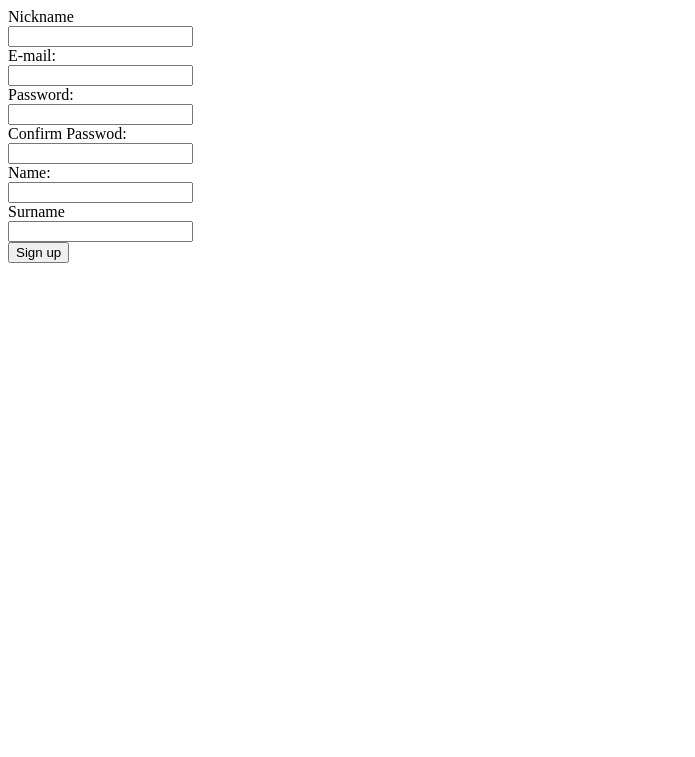
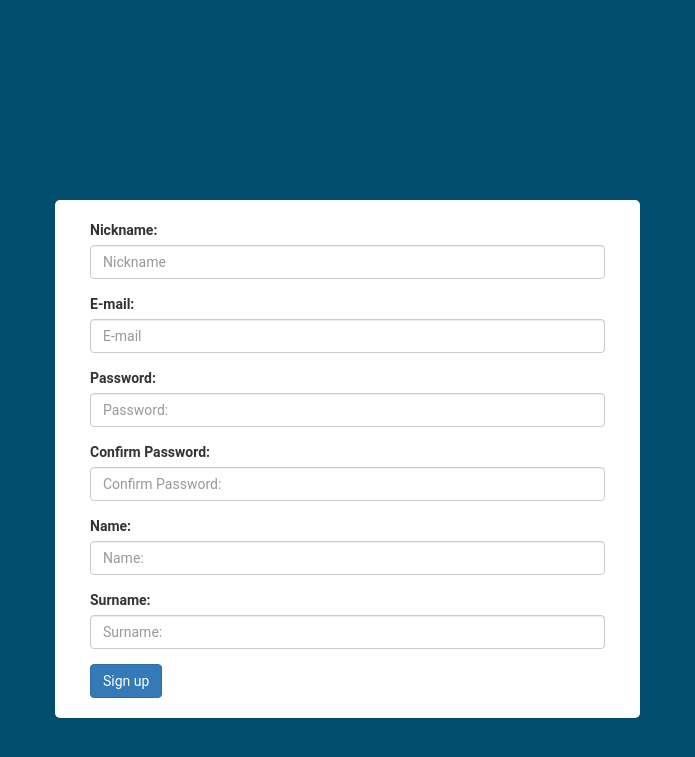
Before and after one commit to PiotrSiarkiewicz/PGSProject, a PHP site: page /PGSProject/signup.php in a window 1280 px wide. Shown: the top 757 px of the page, without its empty margins (0-695 px from the left). Run offline with PHP 8.4, Linux system fonts and the light colour scheme; some libraries are stand-ins or nearby versions.

Commit message:
Add files via upload

```diff
--- a/PGSProject/Content/site.css
+++ b/PGSProject/Content/site.css
@@ -85,6 +85,5 @@ body {
     cursor: pointer;
 }
 .card--logo {
-    background-color: #0af0f0;
-
+    background-color: #024e70;
 }
--- a/PGSProject/connect.php
+++ b/PGSProject/connect.php
@@ -2,7 +2,7 @@
 
 	$host = "localhost";
 	$db_user = "root";
-	$db_password = "123";
+	$db_password = "";
 	$db_name = "survey";
 
 ?>
--- a/PGSProject/signup.php
+++ b/PGSProject/signup.php
@@ -150,7 +150,10 @@
 	<meta charset="utf-8" />
     <meta http-equiv="X-UA-Compatible" content="IE=edge,chrome=1" />
     <title>Survey</title>
+    <link href="Content/bootstrap.css" rel="stylesheet" />
 
+    <link rel="stylesheet" href="https://maxcdn.bootstrapcdn.com/font-awesome/4.4.0/css/font-awesome.min.css">
+    <link href="Content/site.css" rel="stylesheet" />
 
     <style>
 	.error
@@ -163,9 +166,24 @@
 
 </head>
 
-<body>
+<body class="card--logo">
+<div class="container">
+    <header class="row ">
+        <br><br><br><br><br><br><br><br><br><br>
+
+    </header>
+    <main class="row">
+        <div class="col-md-6 card--white">
+            <div class="container-fluid">
                 <form method="post">
-			Nickname <br/> <input type="text" name="nick"/> <br/>
+
+                    <div class="row">
+                        <div class="col-md-12 form-group">
+                            <label for="nickname" >Nickname:</label>
+                            <input  type="text" class="form-control" id="nickname" name="nick" placeholder="Nickname"></input>
+                        </div>
+                    </div>
+
 
                     <?php
                     if(isset($_SESSION['e_nick']))
@@ -174,8 +192,13 @@
                         unset($_SESSION['e_nick']);
                     }
                     ?>
+                    <div class="row">
+                        <div class="col-md-12 form-group">
+                            <label for="mail" >E-mail:</label>
+                            <input  type="text" class="form-control" id="mail" name="email" placeholder="E-mail"></input>
+                        </div>
+                    </div>
 
-			E-mail: <br/> <input type="text" name="email"/> <br/>
 
                     <?php
                     if(isset($_SESSION['e_email']))
@@ -185,7 +208,14 @@
                     }
                     ?>
 
-			Password: <br/> <input type="password" name="pass1"/> <br/>
+                    <div class="row">
+                        <div class="col-md-12 form-group">
+                            <label for="pass" >Password:</label>
+                            <input  type="password" class="form-control" id="pass" name="pass1" placeholder="Password:"></input>
+                        </div>
+                    </div>
+
+
                     <?php
                     if(isset($_SESSION['e_pass']))
                     {
@@ -193,10 +223,20 @@
                         unset($_SESSION['e_pass']);
                     }
                     ?>
+                    <div class="row">
+                        <div class="col-md-12 form-group">
+                            <label for="pass2" >Confirm Password:</label>
+                            <input  type="password" class="form-control" id="pass2" name="pass2" placeholder="Confirm Password:"></input>
+                        </div>
+                    </div>
 
-			Confirm Passwod: <br/> <input type="password" name="pass2"/> <br/>
+                    <div class="row">
+                        <div class="col-md-12 form-group">
+                            <label for="name" >Name:</label>
+                            <input  type="text" class="form-control" id="name" name="name" placeholder="Name:"></input>
+                        </div>
+                    </div>
 
-            Name: <br/> <input type="text" name="name"/><br/>
                     <?php
                     if(isset($_SESSION['e_name']))
                     {
@@ -204,8 +244,13 @@
                         unset($_SESSION['e_name']);
                     }
                     ?>
+                    <div class="row">
+                        <div class="col-md-12 form-group">
+                            <label for="surname" >Surname:</label>
+                            <input  type="text" class="form-control" id="surname" name="surname" placeholder="Surname:"></input>
+                        </div>
+                    </div>
 
-            Surname <br/><input type="text" name="surname"/><br/>
                     <?php
                     if(isset($_SESSION['e_surname']))
                     {
@@ -214,9 +259,20 @@
                     }
                     ?>
 
-			<input type="submit" value="Sign up">
+                    <input type="submit" class="btn btn-primary" value="Sign up">
+
+
+
 
                 </form>
+            </div>
+
+        </div>
+
+    </main>
+</div>
+
+
 
 </body>
 </html>
```
Also changed, not shown: PGSProject/Home.php (+15 -14 lines), PGSProject/index.php (+3 -8 lines). Lines whose indentation alone changed are shown as unchanged.
